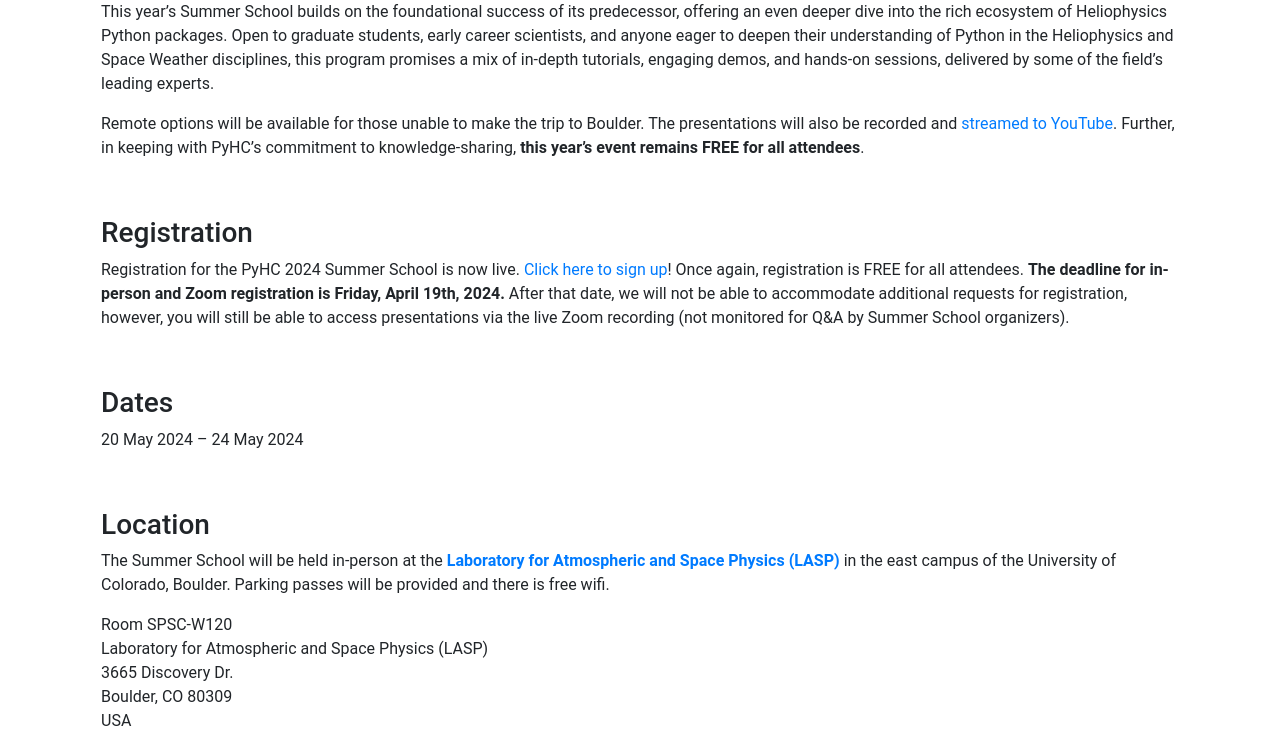
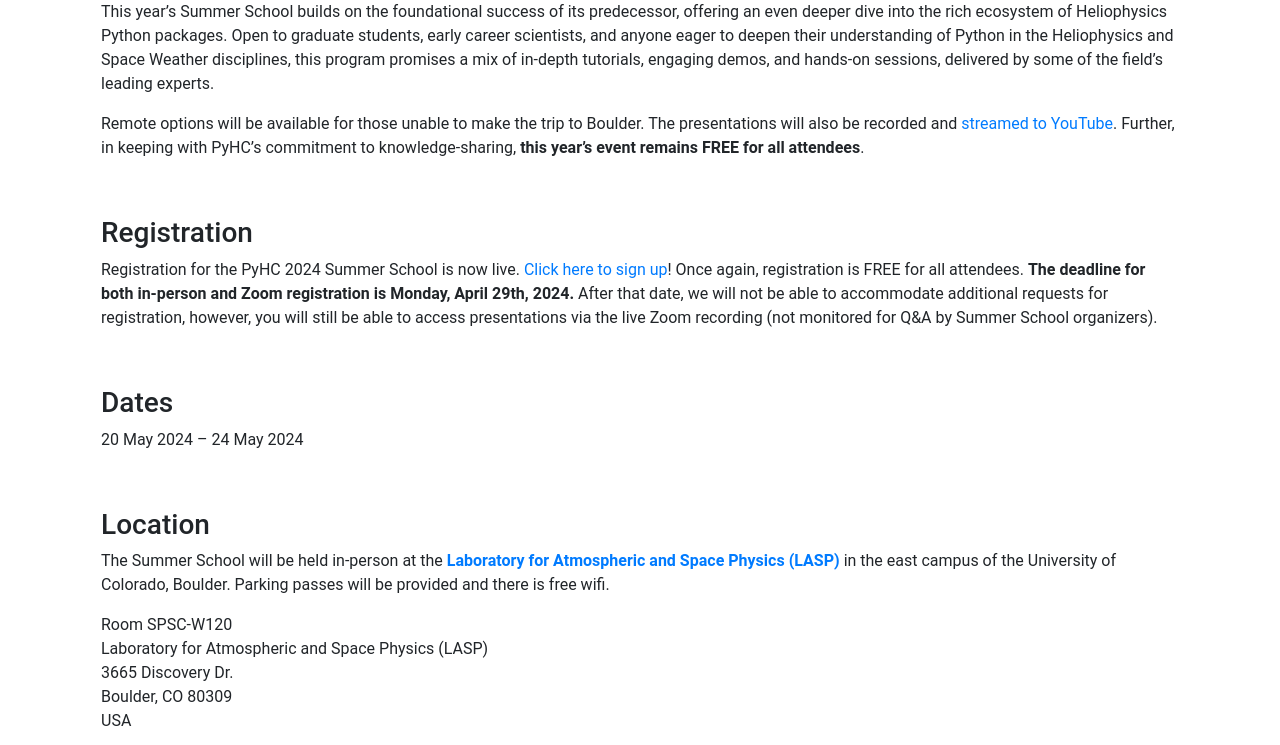
Before and after one commit to heliophysicsPy/heliophysicsPy.github.io, a Jekyll site: the page built from _pages/meetings/summer_school_24.md, in a window 1280 px wide and 900 px high, scrolled down 818 px, cut to the strip 0-745 px from the top of the window. Built offline with Jekyll 4.4.1, drawn with Linux system fonts in a browser that asks for light colours; nearby versions of some CDN libraries.

Commit message:
modifying registration date

```diff
--- a/_pages/meetings/summer_school_24.md
+++ b/_pages/meetings/summer_school_24.md
@@ -16,7 +16,7 @@
 <br>
 
 ### Registration
-Registration for the PyHC 2024 Summer School is now live. [Click here to sign up](https://forms.gle/cZRyJcjhv2QNVd3UA)! Once again, registration is FREE for all attendees. **The deadline for in-person and Zoom registration is Friday, April 19th, 2024.** After that date, we will not be able to accommodate additional requests for registration, however, you will still be able to access presentations via the live Zoom recording (not monitored for Q&A by Summer School organizers).
+Registration for the PyHC 2024 Summer School is now live. [Click here to sign up](https://forms.gle/cZRyJcjhv2QNVd3UA)! Once again, registration is FREE for all attendees. **The deadline for both in-person and Zoom registration is Monday, April 29th, 2024.** After that date, we will not be able to accommodate additional requests for registration, however, you will still be able to access presentations via the live Zoom recording (not monitored for Q&A by Summer School organizers).
 
 <br>
 
```
